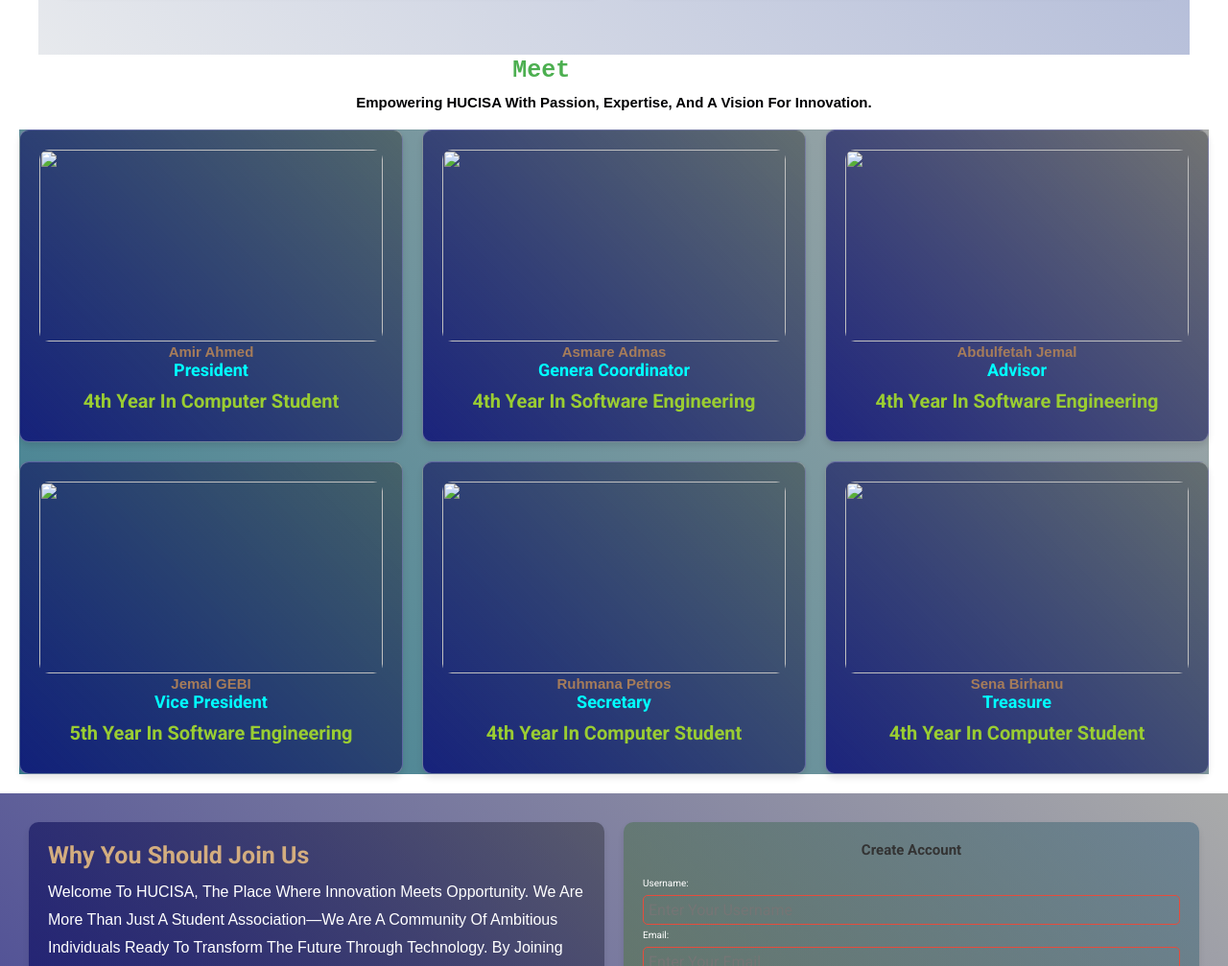
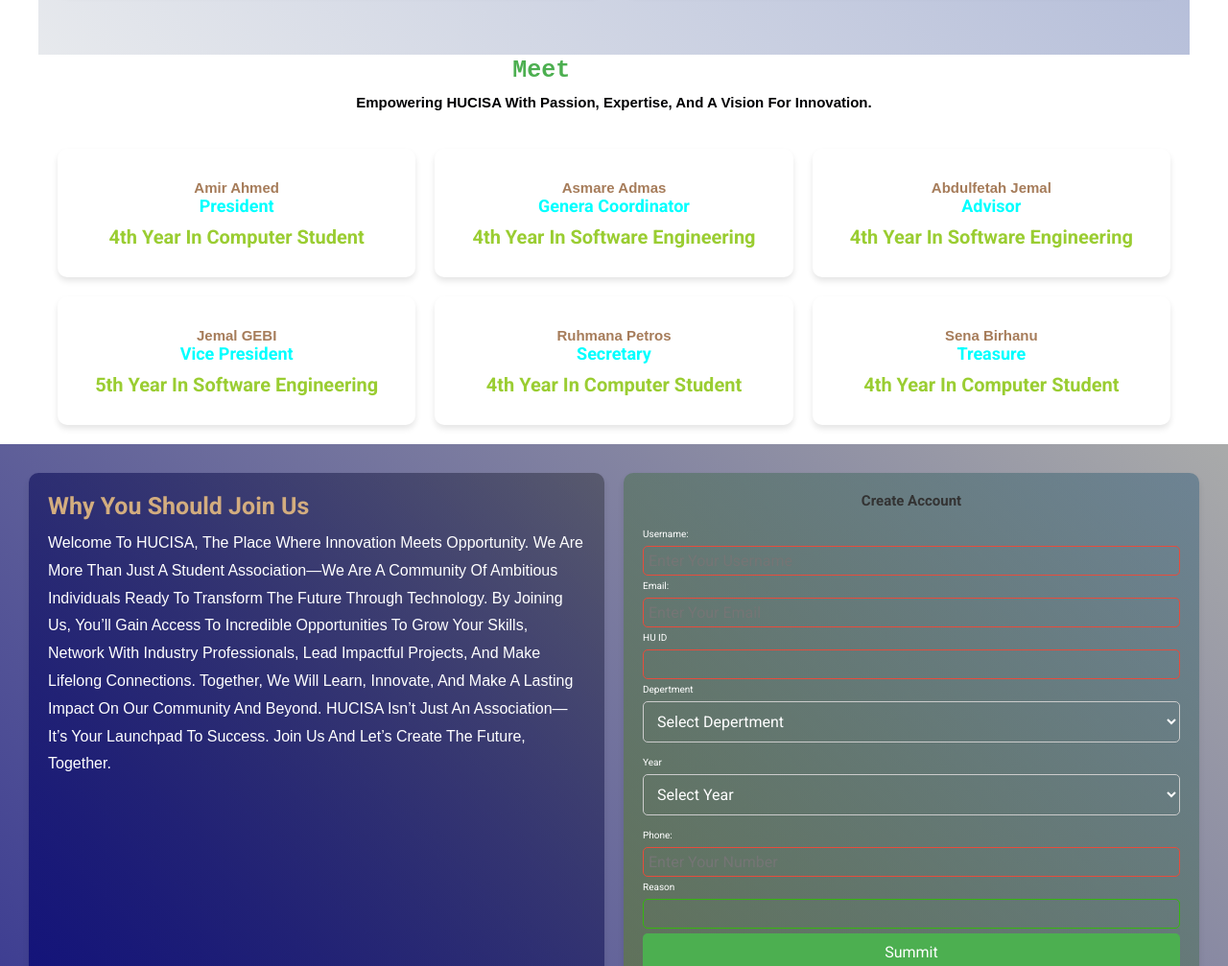
Before and after one commit to muktarbdulkader/group-web-information, a plain HTML site: page index.html in a window 1280 px wide. Shown: the part 1640-2647 px from the top of the page at 96% size. Drawn offline with Linux system fonts and the light colour scheme.

Commit message:
Updated feature X / fixed bug Y

```diff
--- a/style.css
+++ b/style.css
@@ -426,25 +426,33 @@
 
 .menu .box-container {
   display: grid;
-  grid-template-columns: repeat(auto-fit, minmax(30rem, 1fr));
+  grid-template-columns: repeat(auto-fit, minmax(300px, 1fr));
   gap: 2rem;
-  background: linear-gradient(45deg, rgba(7, 94, 116, 0.792), #0f12115b);
-  margin: 20px;
+  padding: 2rem;
+  /* background: linear-gradient(45deg, rgba(7, 7, 116, 0.792), #0f12115b); */
+  margin: 0 auto;
+  max-width: 1200px;
+
+
 }
+.menu .box-container .box {
 
-.menu .box-container .box {
   padding: 2rem;
+  /* background: linear-gradient(45deg, rgba(7, 7, 116, 0.792), #0f12115b); */
+  border-radius: 1rem;
+  box-shadow: 0px 4px 6px rgba(0, 0, 0, 0.1);
   text-align: center;
-  border: var(--border);
-  min-height: 300px;
-  border-radius: 1rem;
-  background: linear-gradient(45deg, rgba(7, 7, 116, 0.792), #0f12115b);
-  box-shadow: 0 4px 6px rgba(0, 0, 0, 0.1);
-  overflow: hidden;
+  color: #fff;
+  transition: background-color 0.3s ease;
 }
 
 .menu .box-container .box:hover {
   background: linear-gradient(45deg, rgba(255, 255, 255, 0.679), #0f12115b);
+  color: #000;
+  transform: scale(1.05);
+  box-shadow: 0px 8px 12px rgba(0, 0, 0, 0.2);
+
+
 
 }
 
@@ -467,10 +475,12 @@
 }
 
 .menu .box-container .box img {
-  width: 100%;
-  height: 200px;
-  object-fit: cover;
+
+  width: 90%;
+  height: auto;
   border-radius: 1rem;
+  margin-bottom: 1rem;
+
 }
 
 .menu .box-container .box h3 {
@@ -860,9 +870,10 @@
   .menu .box-container .box {
     min-height: auto;
     padding: 1rem;
-    background: linear-gradient(45deg, rgba(7, 7, 116, 0.792), #0f12115b);
+    /* background: linear-gradient(45deg, rgba(7, 7, 116, 0.792), #0f12115b); */
     margin: 0 auto;
     max-width: 100%;
+    color: #fff;
   }
   .login-form {
     width: 90%;
```
